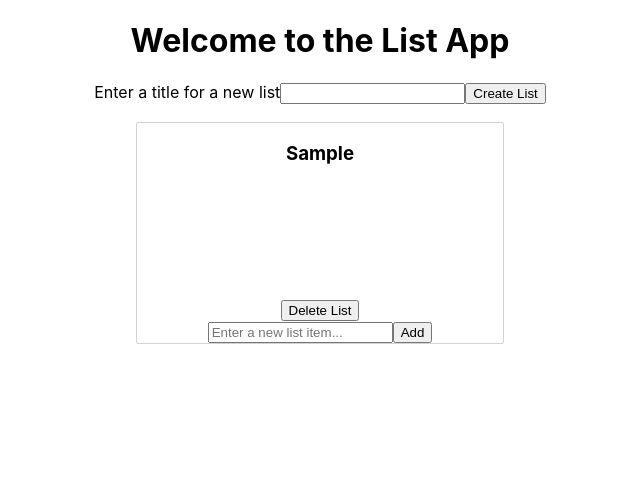
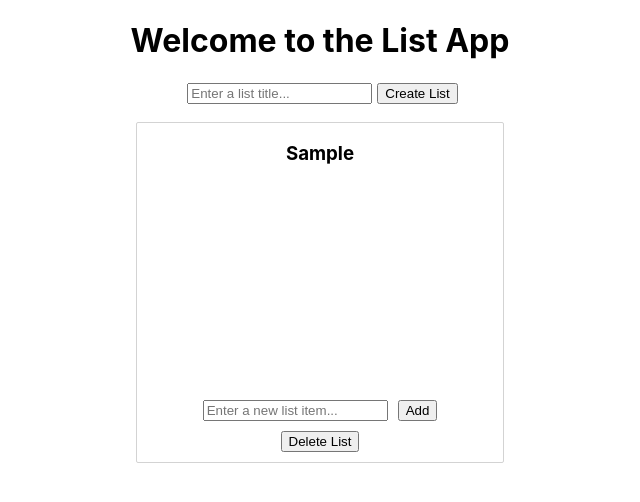
Before and after one commit to JohnZBurnett/ListApp, a React (Create React App) app: page / in a window 1280 px wide. Both pictures are taken after typing "Sample" into the empty fields and a click on the button "Create List". Shown: the top 502 px of the page, without its empty margins (320-960 px from the left). Built offline with nearby package versions, Linux system fonts and the light colour scheme.

Commit message:
add further styling

```diff
--- a/src/List.js
+++ b/src/List.js
@@ -1,5 +1,4 @@
 import React from 'react';
-import { Droppable } from 'react-beautiful-dnd';
 import styled from 'styled-components';
 import ListItem from './ListItem';
 import NewListItemForm from './NewListItemForm';
@@ -12,10 +11,12 @@ const Container = styled.div`
 
 const List = styled.div`
   padding: 8px;
-  min-height: 100px;
+  min-height: 200px;
 `;
 
-const Item = styled.div``;
+const DeleteButton = styled.button`
+ margin: 10px;
+`
 
 
 
@@ -37,7 +38,7 @@ export default ({title, deleteList, listId, listItems, deleteListItem, onFormCha
                     )
                 })}
                 </List>
-            <button onClick={(event) => {deleteList(event, listId)}}>Delete List</button>
+
             <NewListItemForm
                value={formValue}
                clearNewListItemForm={clearNewListItemForm}
@@ -45,6 +46,7 @@ export default ({title, deleteList, listId, listItems, deleteListItem, onFormCha
                onChange={onFormChange}
                listId={listId}
             />
+            <DeleteButton onClick={(event) => {deleteList(event, listId)}}>Delete List</DeleteButton>
         </Container>
     )
 }
--- a/src/ListItem.js
+++ b/src/ListItem.js
@@ -8,6 +8,10 @@ const Container = styled.div`
   padding: 8px;
   margin-bottom: 8px;
   background-color: ${ props => props.isDragging ? 'lightgreen' : 'white'}
+`
+
+const DeleteButton = styled.button`
+  float: right;
 `
 
 export default ({ body, id, deleteListItem, listId, index }) => {
@@ -21,7 +25,7 @@ export default ({ body, id, deleteListItem, listId, index }) => {
                   isDragging={snapshot.isDragging}
                 >
                   {body}
-                  <button onClick={(event) => deleteListItem(event, id, listId)}>Delete</button>
+                  <DeleteButton onClick={(event) => deleteListItem(event, id, listId)}>Delete</DeleteButton>
                 </Container>
             )}
 
--- a/src/NewListForm.js
+++ b/src/NewListForm.js
@@ -1,11 +1,19 @@
 import React from 'react';
+import styled from 'styled-components';
+
+const AddButton = styled.button`
+  margin-left: 5px;
+`
+
+const StyledInput = styled.input`
+  margin-left: 5px;
+`
 
 export default ({ onChange, value, onClick }) => {
     return(
         <div>
-            <label>Enter a title for a new list</label>
-            <input type="text" name="newList" onChange={onChange} value={value}></input>
-            <button onClick={onClick}>Create List</button>
+            <StyledInput type="text" name="newList" placeholder="Enter a list title..." onChange={onChange} value={value}></StyledInput>
+            <AddButton onClick={onClick}>Create List</AddButton>
         </div>
     )
 }
--- a/src/NewListItemForm.js
+++ b/src/NewListItemForm.js
@@ -1,10 +1,15 @@
 import React from 'react';
+import styled from 'styled-components';
+
+const AddButton = styled.button`
+  margin-left: 10px;
+`
 
 export default ({createNewListItem, onChange, value, listId, clearNewListItemForm}) => {
     return(
         <div>
             <input type="text" value={value} placeholder="Enter a new list item..." onChange={onChange}></input>
-            <button onClick={(event) => createNewListItem(event, value, listId, clearNewListItemForm) }>Add</button>
+            <AddButton onClick={(event) => createNewListItem(event, value, listId, clearNewListItemForm) }>Add</AddButton>
         </div>
     )
 }
```
